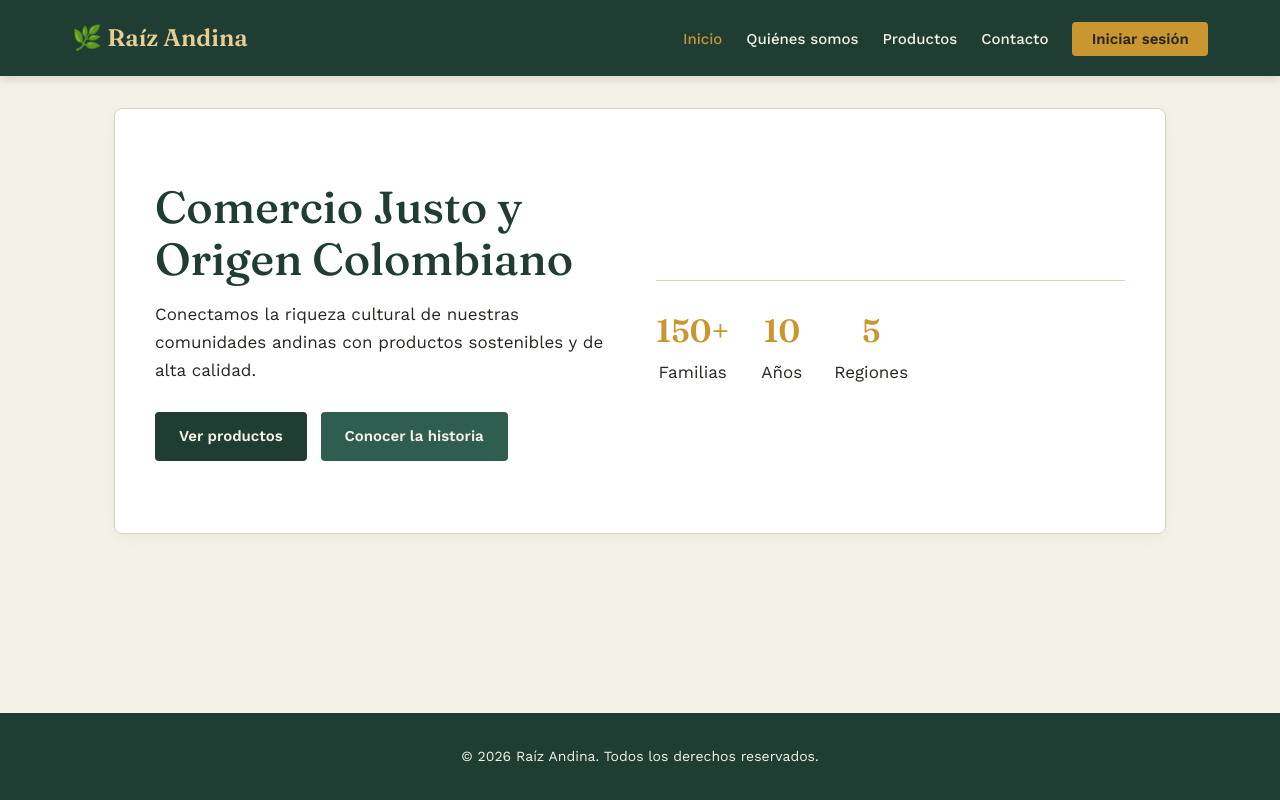
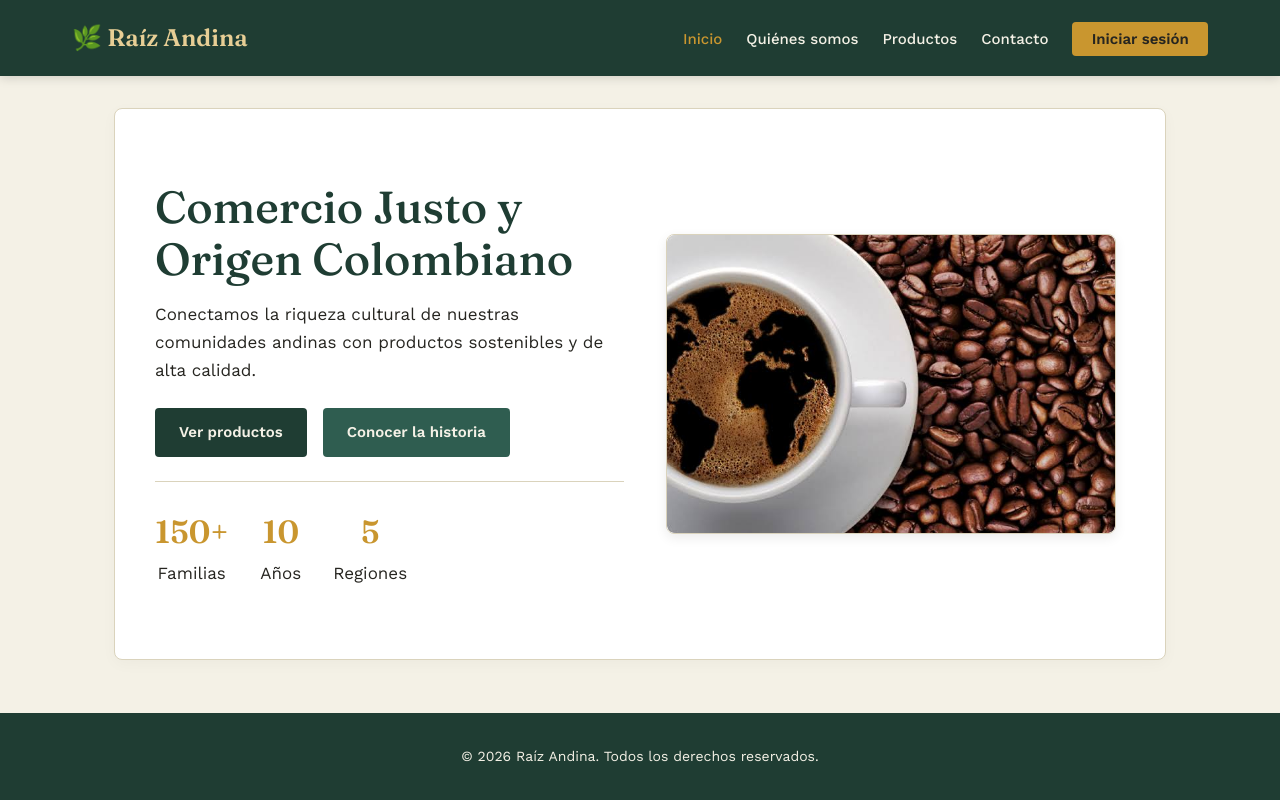
Before and after one commit to zPro24/raiz-andina, a plain HTML site: page frontend/index.html in a window 1280 px wide. Drawn offline with nearby package versions, Linux system fonts and the light colour scheme.

Commit message:
Refactor code structure for improved readability and maintainability

```diff
--- a/frontend/css/style.css
+++ b/frontend/css/style.css
@@ -268,3 +268,42 @@ footer {
   margin-top: auto;
   font-size: 14px;
 }
+
+/* Estilos para la sección Hero con Imagen */
+.hero-section {
+  display: grid;
+  grid-template-columns: 1fr 1fr;
+  gap: 2rem;
+  align-items: center;
+}
+
+.hero-buttons {
+  margin-top: 1.5rem;
+  display: flex;
+  gap: 1rem;
+}
+
+.btn-secondary {
+  background-color: var(--musgo) !important;
+}
+
+.btn-secondary:hover {
+  background-color: var(--verde-andino) !important;
+}
+
+.hero-image {
+  width: 100%;
+  display: flex;
+  justify-content: center;
+  align-items: center;
+}
+
+.hero-image img {
+  width: 100%;
+  max-width: 450px;
+  height: auto;
+  border-radius: 8px;
+  object-fit: cover;
+  border: 1px solid var(--niebla);
+  box-shadow: 0 4px 12px rgba(0, 0, 0, 0.08);
+}
--- a/frontend/index.html
+++ b/frontend/index.html
@@ -23,14 +23,14 @@
   <main>
     <section class="container-page">
       <div class="hero-section">
-        <div>
+        <!-- Columna Izquierda: Texto, Botones y Cifras -->
+        <div class="hero-content">
           <h1>Comercio Justo y Origen Colombiano</h1>
           <p>Conectamos la riqueza cultural de nuestras comunidades andinas con productos sostenibles y de alta calidad.</p>
-          <br>
-          <a href="productos.html" class="btn-primary">Ver productos</a>
-          <a href="nosotros.html" class="btn-primary" style="background-color: var(--musgo); margin-left: 0.5rem;">Conocer la historia</a>
-        </div>
-        <div>
+          <div class="hero-buttons">
+            <a href="productos.html" class="btn-primary">Ver productos</a>
+            <a href="nosotros.html" class="btn-primary btn-secondary">Conocer la historia</a>
+          </div>
           <div class="cifras-grid">
             <div class="cifra-item">
               <div class="cifra-numero">150+</div>
@@ -46,6 +46,11 @@
             </div>
           </div>
         </div>
+
+        <!-- Columna Derecha: IMAGEN / GRÁFICO HERO -->
+        <div class="hero-image">
+          <img src="./assets/img/cafe.jpeg" alt="Café de origen Raíz Andina">
+        </div>
       </div>
     </section>
   </main>
```
Also changed, not shown: frontend/assets/img/cafe.jpeg (added).
